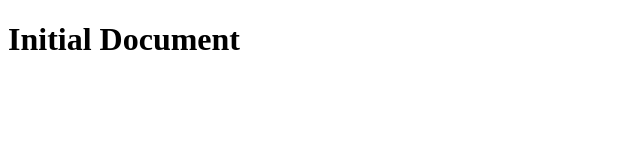
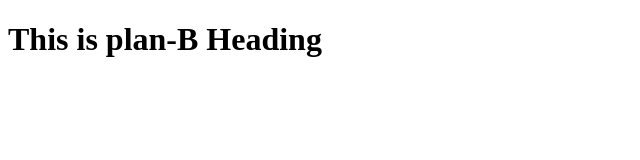
Before and after one commit to aran0021/learning-branching, a plain HTML site: page index.html in a window 1280 px wide. Shown: the whole page, without its empty margins (0-640 px from the left). Drawn offline with Linux system fonts and the light colour scheme.

Commit message:
Heading change

```diff
--- a/index.html
+++ b/index.html
@@ -5,6 +5,6 @@
     <title>Document</title>
 </head>
 <body>
-    <h1>Initial Document</h1>
+    <h1>This is plan-B Heading</h1>
 </body>
 </html>
```
